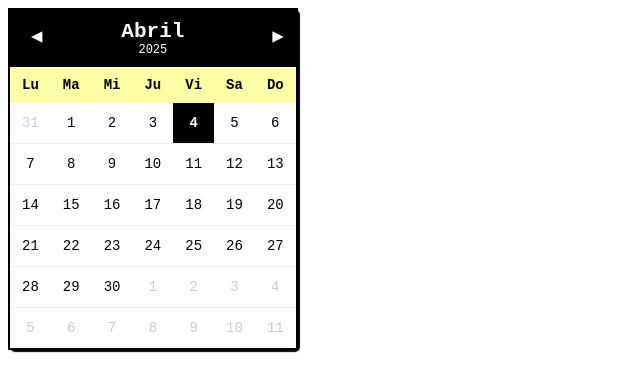
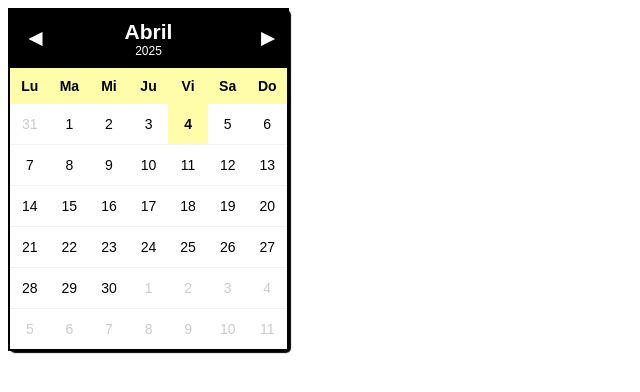
Before and after one commit to pcarotp/notion, a plain HTML site: page calendar.html in a window 1280 px wide. Shown: the whole page, without its empty margins (0-640 px from the left). Drawn offline with Linux system fonts and the light colour scheme.

Commit message:
Update calendar.html

```diff
--- a/calendar.html
+++ b/calendar.html
@@ -8,7 +8,7 @@
 
     <style>
         body {
-    font-family: monospace;
+    font-family: arial;
 
 }
 
@@ -49,7 +49,7 @@ table {
 }
 
 .day-header{
-    background-color: #FFFDA6;
+    background-color: #FFFDA9;
 }
 
 td,th {
@@ -81,8 +81,8 @@ td>span {
 
 td.avui>span {
     font-weight: bold;
-    background-color: #000000;
-    color: #fff;
+    background-color: #FFFDA9;
+    color: #000;
 }
 td.fora > span {
     opacity: 0.2;
```
